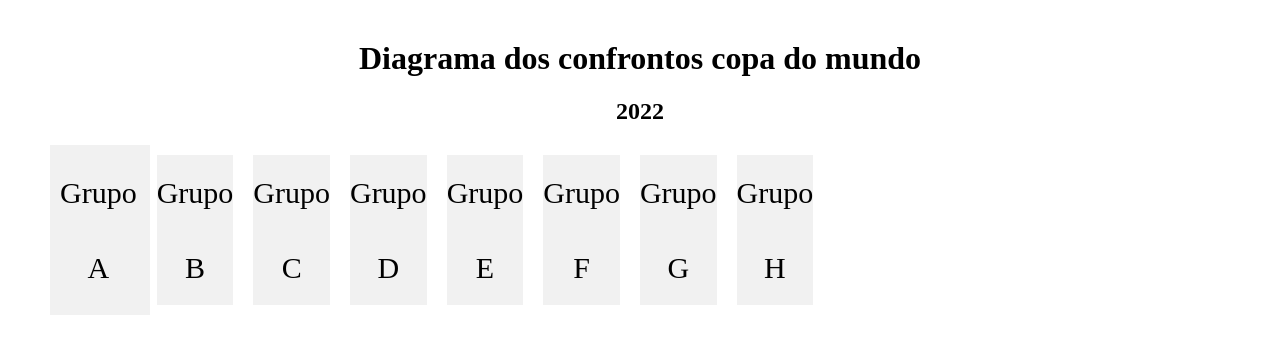
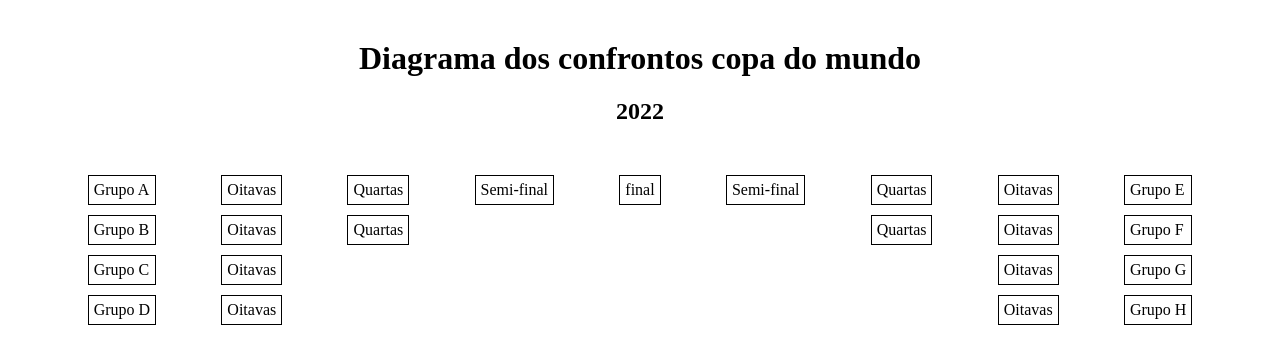
Before and after one commit to julianamsousa/prova-estagio-dev-2022, a plain HTML site: page index.html in a window 1280 px wide. Drawn offline with Linux system fonts and the light colour scheme.

Commit message:
Inclusão js

```diff
--- a/index.html
+++ b/index.html
@@ -8,18 +8,52 @@
     <title>Prova Estágio Dev 2022</title>
 </head>
 <body>
+    <script src="main.js"></script>
     <h1>Diagrama dos confrontos copa do mundo</h1>
     <h2>2022</h2>
     <p></p>
-    <div class="flex-container">
-        <div>Grupo A</div>
-        <div>Grupo B</div>
-        <div>Grupo C</div>
-        <div>Grupo D</div>
-        <div>Grupo E</div>
-        <div>Grupo F</div>
-        <div>Grupo G</div>
-        <div>Grupo H</div>
+    <div class="container">
+        <div class="column">
+            <div class="box">Grupo A</div>
+            <div class="box">Grupo B</div>
+            <div class="box">Grupo C</div>
+            <div class="box">Grupo D</div>
+        </div>
+        <div class="column">
+            <div class="box">Oitavas</div>
+            <div class="box">Oitavas</div>
+            <div class="box">Oitavas</div>
+            <div class="box">Oitavas</div>
+        </div>
+        <div class="column">
+            <div class="box">Quartas</div>
+            <div class="box">Quartas</div>
+        </div>
+        <div class="column">
+            <div class="box">Semi-final</div>
+        </div>
+        <div class="column">
+            <div class="box">final</div>
+        </div>
+        <div class="column">
+            <div class="box">Semi-final</div>
+        </div>
+        <div class="column">
+            <div class="box">Quartas</div>
+            <div class="box">Quartas</div>
+        </div>
+        <div class="column">
+            <div class="box">Oitavas</div>
+            <div class="box">Oitavas</div>
+            <div class="box">Oitavas</div>
+            <div class="box">Oitavas</div>
+        </div>
+        <div class="column">
+            <div class="box">Grupo E</div>
+            <div class="box">Grupo F</div>
+            <div class="box">Grupo G</div>
+            <div class="box">Grupo H</div>
+        </div>
     </div>
 </body>
 </html>
--- /dev/null
+++ b/main.js
@@ -0,0 +1,18 @@
+function fazGet(url) {
+    let request = new XMLHttpRequest()
+    request.open("GET", url, false)
+    request.send(git-user:julianamsousa)
+    return request.responseText
+}
+
+function criarLinha(usuario){
+
+}
+
+function main(){
+    data = fazGet("https://estagio.geopostenergy.com/WorldCup/GetAllTeams")
+    usuarios = JSON.parse(data);
+    console.log(usuarios)
+}
+
+main()
--- a/style.css
+++ b/style.css
@@ -1,18 +1,30 @@
 body {
     margin: 40px;
   }
+
   h1, h2, p {
     color: black;
     text-align: center;
   }
-  .flex-container {
+
+  .container {
     display: flex;
+
   }
-  .flex-container, div {
-    background-color: #f1f1f1;
-    width: 100px;
+
+  .column {
+    flex: 11,11%;
+    max-width: 11,11%;
+  }
+
+  div {
+    width: 11,11%;
+    height: 100%;
     margin: 10px;
-    text-align: center;
-    line-height: 75px;
-    font-size: 30px;
+    padding: 5px;
+    justify-content: space-around;
   }
+
+  .box{
+    border: 1px solid black;
+  }
```
Also changed, not shown: 3 other files.
